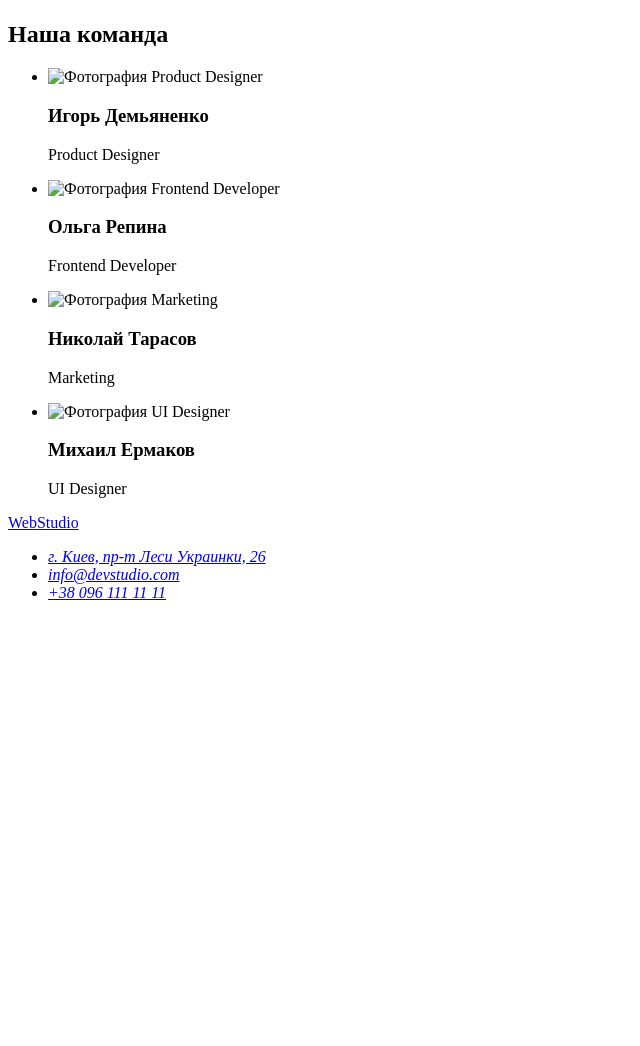
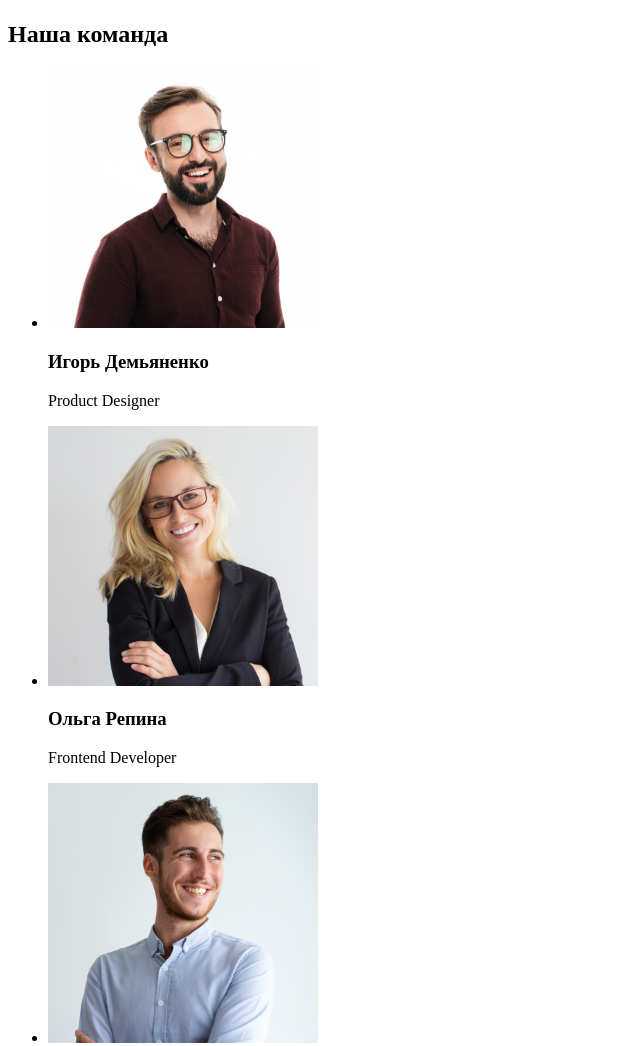
Before and after one commit to Se1ena/githab-homework-1, a plain HTML site: page index.html in a window 1280 px wide. Shown: the part 1553-2599 px from the top of the page, without its empty margins (0-640 px from the left). Before the commit the page ends 2171 px from the top, so only its background shows below. Drawn offline with Linux system fonts and the light colour scheme.

Commit message:
Corrected Mentor's remarks (1)

```diff
--- a/index.html
+++ b/index.html
@@ -99,7 +99,7 @@
         <ul>
           <li>
             <img
-              src="./images/3.team-cards/img(0).jpg"
+              src="./images/3.team/img(0).jpg"
               alt="Фотография Product Designer"
               width="270"
             />
@@ -108,7 +108,7 @@
           </li>
           <li>
             <img
-              src="./images/3.team-cards/img(1).jpg"
+              src="./images/3.team/img(1).jpg"
               alt="Фотография Frontend Developer"
               width="270"
             />
@@ -117,7 +117,7 @@
           </li>
           <li>
             <img
-              src="./images/3.team-cards/img(2).jpg"
+              src="./images/3.team/img(2).jpg"
               alt="Фотография Marketing"
               width="270"
             />
@@ -126,7 +126,7 @@
           </li>
           <li>
             <img
-              src="./images/3.team-cards/img(3).jpg"
+              src="./images/3.team/img(3).jpg"
               alt="Фотография UI Designer"
               width="270"
             />
```
